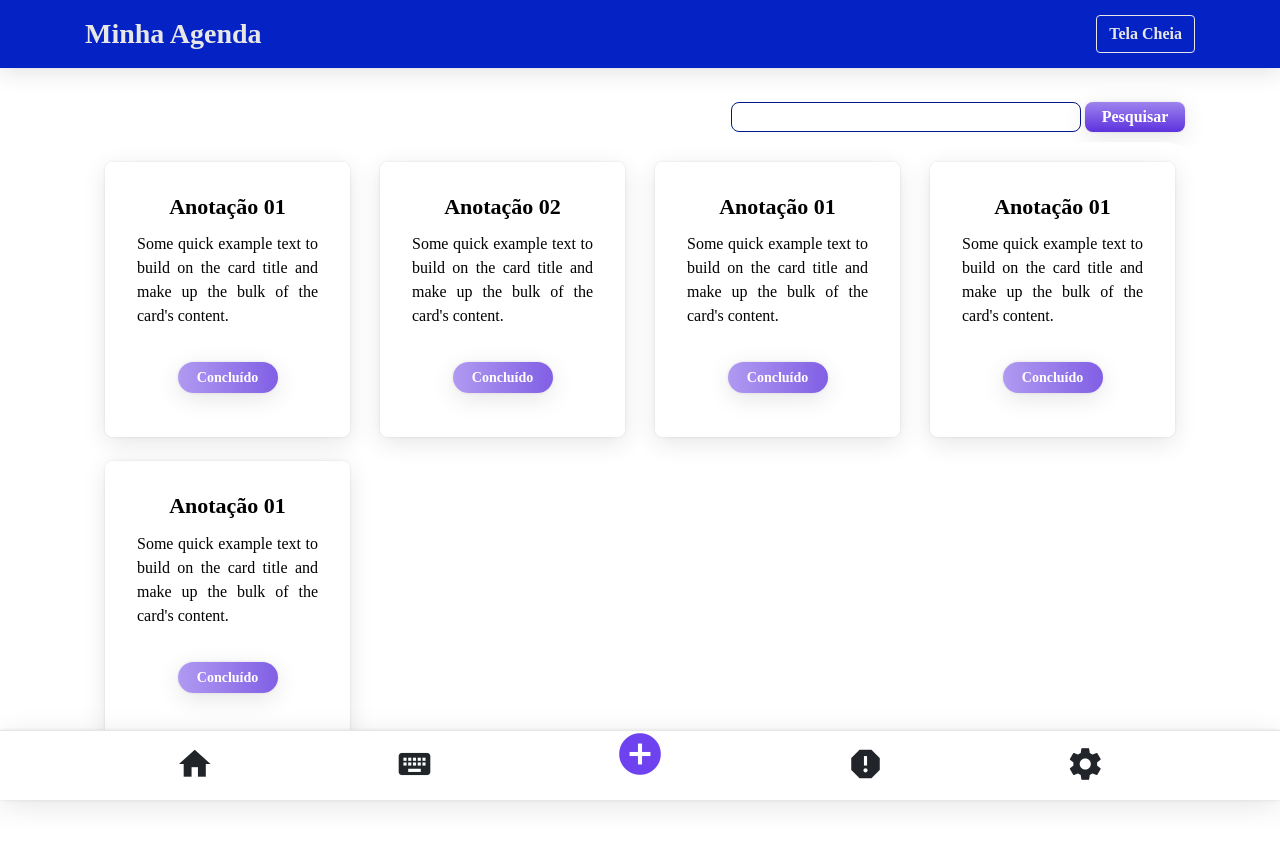
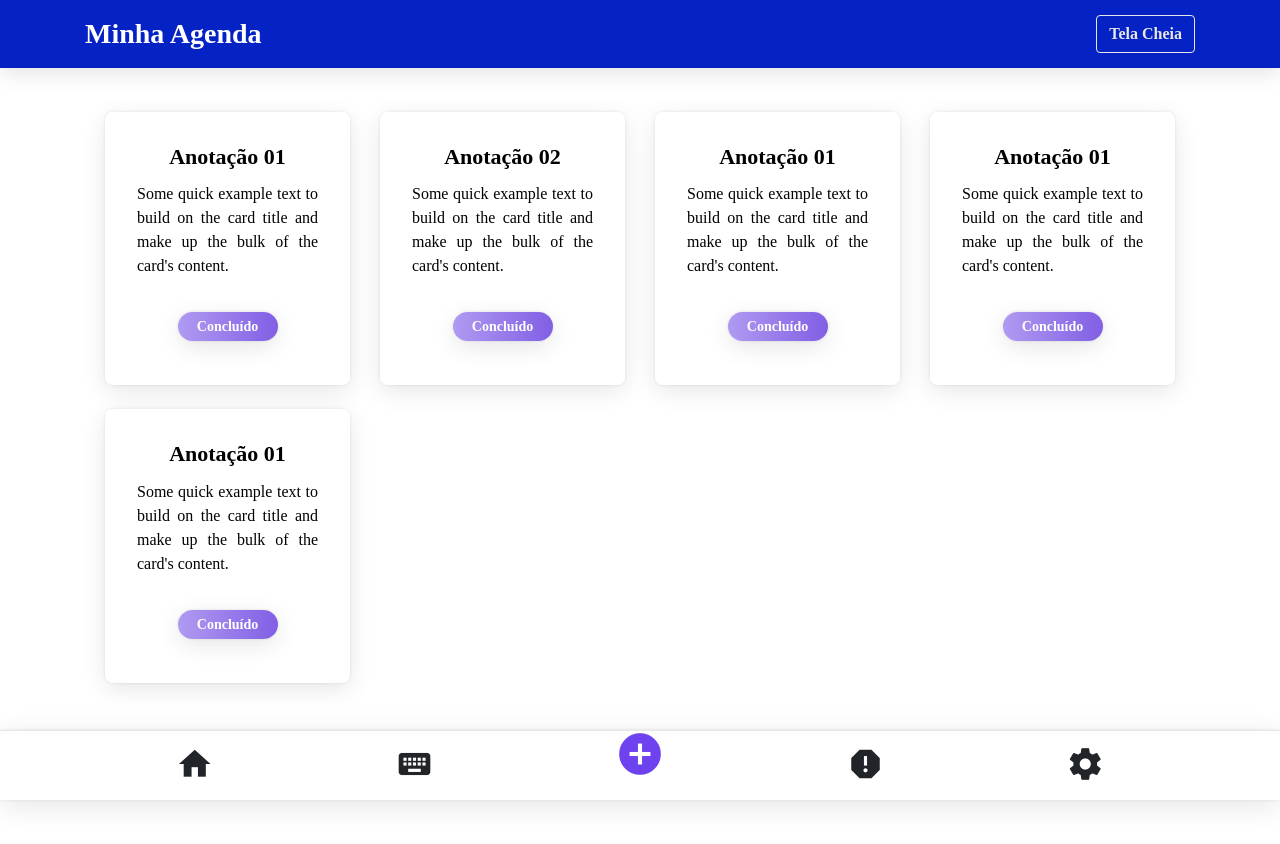
Before and after one commit to dudubass15/Agenda, an Angular app: page / in a window 1280 px wide. Shown: the top 844 px of the page. After the commit the page ends 800 px from the top, so only its background shows below. Built offline with nearby package versions, Linux system fonts and the light colour scheme; a web font is replaced by a local one.

Commit message:
iniciado codigo do buscador

```diff
--- a/src/app/body/body.component.html
+++ b/src/app/body/body.component.html
@@ -1,4 +1,4 @@
-<app-search></app-search>
+<!-- <app-search></app-search> -->
 
 <div class="card body-app">
     <div class="card-body">
--- a/src/app/cards/cards.component.css
+++ b/src/app/cards/cards.component.css
@@ -54,6 +54,8 @@
     font-weight: bold;
     font-size: 14px;
     border-radius: 28px;
+    border-top: 0px;
+    border-bottom: 0px;
     border-left: 0px;
     border-right: 0px;
     /* background-image: linear-gradient(left, #1DCEE0, #1CECB8); */
--- a/src/app/navbar/navbar.component.html
+++ b/src/app/navbar/navbar.component.html
@@ -1,6 +1,6 @@
 <nav class="navbar navbar-dark bg-blue">
     <div class="container">
-        <a class="navbar-brand title" href="#">
+        <a class="navbar-brand title" style="color: white;">
             Minha Agenda
         </a>
         <button type="button" class="btn btn-outline-secondary" (click)="openFullScreen()">Tela Cheia</button>
--- a/src/app/search/search.component.css
+++ b/src/app/search/search.component.css
@@ -1,4 +1,4 @@
-.divsearch {
+/* .divsearch {
     width: 100%;
     height: 50px;
 }
@@ -6,7 +6,6 @@
 .divsearch .div-search {
     width: 50%;
     height: 40px;
-    /* background-color: blue; */
 }
 .input-search {
     width: 350px;
@@ -24,10 +23,18 @@
     border: 0px;
     border-radius: 8px;
     margin-right: 10px;
-    /* background-image: linear-gradient(to left, rgba(93, 50, 221, 0.781), rgba(158, 131, 238, 0.815)); */
     background-image: linear-gradient(to top, rgb(93, 50, 221), rgb(158, 131, 238));
     box-shadow:
                 0px 0px 0px rgba(0,0,0,0.4),
                 0px 0px 3px rgba(0,0,0,0.1),
                 0px 6px 25px rgba(0,0,0,0.1);
+} */
+
+.card {
+    border: none;
 }
+.card-body {
+    -webkit-box-flex: 1;
+    flex: 1 1 auto;
+    padding: 10.5rem;
+}
--- a/src/app/search/search.component.html
+++ b/src/app/search/search.component.html
@@ -1,6 +1,7 @@
-<div class="d-flex flex-row-reverse bd-highlight align-items-center divsearch">
-    <div class="d-flex justify-content-end align-items-center div-search">
-        <input type="search" class="input-search" />
-        <button type="submit" class="button-submit">Pesquisar</button>
+<div class="card">
+    <div class="card-body">
+        <p class="card-text">
+            <input class="form-control form-control-lg" type="text" placeholder="Faça a sua pesquisa">
+        </p>
     </div>
 </div>
```
